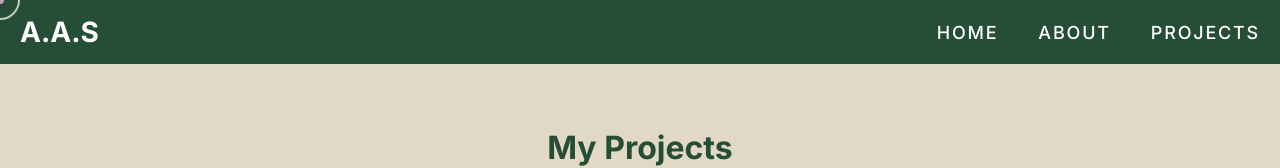
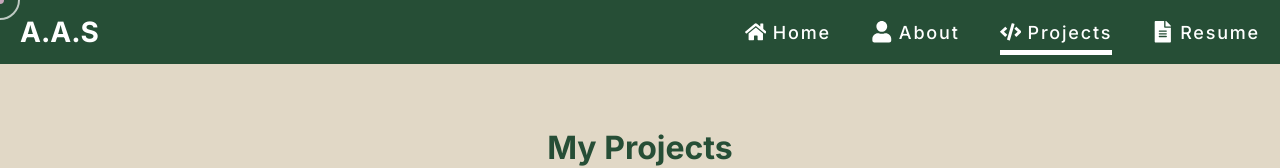
Before and after one commit to ArafatSable/Portfolio_Website_Arafat, a React (Vite) app: page /#/projects in a window 1280 px wide. Shown: the top 168 px of the page. Built offline with nearby package versions, Linux system fonts and the light colour scheme.

Commit message:
updated the portfolio for changes

```diff
--- a/package.json
+++ b/package.json
@@ -16,6 +16,7 @@
     "react": "^19.1.0",
     "react-dom": "^19.1.0",
     "react-icons": "^5.5.0",
+    "react-pdf": "^9.2.1",
     "react-router-dom": "^6.30.1",
     "react-simple-typewriter": "^5.0.1",
     "react-typed": "^2.0.12",
--- a/src/App.jsx
+++ b/src/App.jsx
@@ -7,6 +7,7 @@ import About from './pages/About';
 import Projects from './pages/Projects';
 import './App.css';
 import Cursor from "./components/Cursor";
+import Resume from "./pages/Resume";
 
 export default function App() {
   return (
@@ -19,6 +20,7 @@ export default function App() {
           <Route path="/" element={<Home />} />
           <Route path="/about" element={<About />} />
           <Route path="/projects" element={<Projects />} />
+          <Route path="/resume" element={<Resume />} />
           {/* if you want a catch-all: */}
           <Route path="*" element={<Navigate to="/" replace />} />
         </Routes>
--- a/src/components/Navbar.jsx
+++ b/src/components/Navbar.jsx
@@ -1,23 +1,23 @@
 // src/components/Navbar.jsx
-import { useState, useEffect } from "react";
-import { FaBars, FaTimes } from "react-icons/fa";
-import { Link, useLocation } from "react-router-dom";  // ← import
+import { useState } from "react";
+import { FaBars, FaTimes, FaHome, FaUser, FaCode, FaFileAlt } from "react-icons/fa";
+import { Link, useLocation } from "react-router-dom";
 import "../styles/navbar.css";
 
 export default function Navbar() {
-  const [open, setOpen]         = useState(false);
+  const [open, setOpen] = useState(false);
   const location = useLocation();
 
+  // notice we now include Icon for each link
   const links = [
-    { name: "Home",  to: "/"      },
-    { name: "About", to: "/about" },
-    { name: "Projects", to: "/projects" },
+    { name: "Home",     to: "/",         Icon: FaHome         },
+    { name: "About",    to: "/about",    Icon: FaUser         },
+    { name: "Projects", to: "/projects", Icon: FaCode },
+    { name: "Resume",   to: "/resume",   Icon: FaFileAlt      },
   ];
 
-
-
   return (
-    <nav className={`navbar`}>
+    <nav className="navbar">
       <div className="navbar-container">
         <Link to="/" className="logo-nav">A.A.S</Link>
 
@@ -30,14 +30,15 @@ export default function Navbar() {
         </button>
 
         <div className={`nav-links${open ? " open" : ""}`}>
-          {links.map(({ name, to }) => (
+          {links.map(({ name, to, Icon }) => (
             <Link
               key={to}
               to={to}
               onClick={() => setOpen(false)}
               className={location.pathname === to ? "active" : ""}
             >
-              {name.toUpperCase()}
+              <Icon className="nav-icon" />
+              <span>{name}</span>
             </Link>
           ))}
         </div>
--- a/src/components/ProjectCard.jsx
+++ b/src/components/ProjectCard.jsx
@@ -1,6 +1,6 @@
 // src/components/ProjectCard.jsx
 import React from "react";
-import "./ProjectCard.css";
+import "../styles/ProjectCard.css";
 
 export default function ProjectCard({ image, title, description, github, demo }) {
   return (
--- a/src/pages/Home.jsx
+++ b/src/pages/Home.jsx
@@ -49,9 +49,9 @@ export default function Home() {
       <WaterWave
         imageUrl={bg}
         className="home-section"
-        dropRadius={15}
-        perturbance={0.015}
-        resolution={256}
+        dropRadius={10}
+        perturbance={0.0055}
+        resolution={500}
       >
         {() => <Overlay />}
       </WaterWave>
--- /dev/null
+++ b/src/pages/Resume.jsx
@@ -0,0 +1,26 @@
+import React from "react";
+import resumeFile from "../assets/Resume.pdf";
+import "../styles/Resume.css";
+
+export default function Resume() {
+  return (
+    <section className="resume-container">
+      {/* Download button */}
+      <div className="resume-actions">
+        <a href={resumeFile} download className="download-button">
+          ⬇️ Download CV
+        </a>
+      </div>
+
+      {/* PDF viewer */}
+      <div className="resume-viewer">
+        <iframe
+          src={resumeFile}
+          title="My Resume"
+          frameBorder="0"
+          allow="autoplay"
+        />
+      </div>
+    </section>
+  );
+}
--- /dev/null
+++ b/src/styles/Resume.css
@@ -0,0 +1,49 @@
+:root {
+  --primary: #264e36;
+  --hover-bg: #f3f4f6;
+  --card-border: #cbd5e0;
+}
+
+/* Container to center everything */
+.resume-container {
+  padding: 4rem 1rem;
+  max-width: 72rem;
+  margin: 0 auto;
+}
+
+/* Download button wrapper */
+.resume-actions {
+  text-align: center;
+  margin-bottom: 2rem;
+}
+
+/* Download button */
+.download-button {
+  display: inline-block;
+  padding: 0.75rem 1.5rem;
+  background: var(--primary);
+  color: #fff;
+  border-radius: 0.375rem;
+  text-decoration: none;
+  font-weight: 500;
+  transition: background 0.3s, color 0.3s;
+}
+.download-button:hover {
+  background: var(--hover-bg);
+  color: var(--primary);
+  border: 1px solid var(--primary);
+}
+
+/* PDF viewer frame */
+.resume-viewer {
+  width: 100%;
+  height: 80vh;                /* adjust height as you like */
+  border: 1px solid var(--card-border);
+  border-radius: 8px;
+  overflow: hidden;
+}
+
+.resume-viewer iframe {
+  width: 100%;
+  height: 100%;
+}
--- a/src/styles/navbar.css
+++ b/src/styles/navbar.css
@@ -31,6 +31,10 @@
   gap: 2.5rem;
 }
 .nav-links a {
+  display: inline-flex;
+  align-items: center;
+  gap: 0.4rem;
+  position: relative;     /* so our underline ::after can position relative to it */
   color: #fff;
   text-decoration: none;
   font-size: 1.125rem;
@@ -38,9 +42,45 @@
   letter-spacing: 0.1em;
   transition: color 0.2s;
 }
+/* style the little icons */
+.nav-links a .nav-icon {
+  font-size: 1.2em;
+  vertical-align: middle;
+  /* you can tint them white (or another color) */
+  color: inherit;
+}
+
 .nav-links a:hover {
   color: #10b981;
 }
+
+/* underline the active link in white */
+.nav-links a.active::after {
+  content: "";
+  position: absolute;
+  left: 0;
+  bottom: -12px;          /* tweak if you need to bump it closer/further */
+  width: 100%;
+  height: 5px;
+  background: #fff;
+}
+/* you can still animate hover underline if you like */
+.nav-links a::after {
+  content: "";
+  position: absolute;
+  left: 50%;
+  bottom: -12px;
+  width: 0;
+  height: 5px;
+  background: #fff;
+  transition: width 0.25s ease, left 0.25s ease;
+}
+
+.nav-links a:hover::after {
+  width: 100%;
+  left: 0;
+}
+
 
 /* ─── hamburger + slide-in drawer (≤768 px) ───────────── */
 .nav-toggle {
```
Also changed, not shown: src/styles/ProjectCard.css (renamed from src/components/ProjectCard.css), 1 other file (tests, documents, lock files or other folders).
